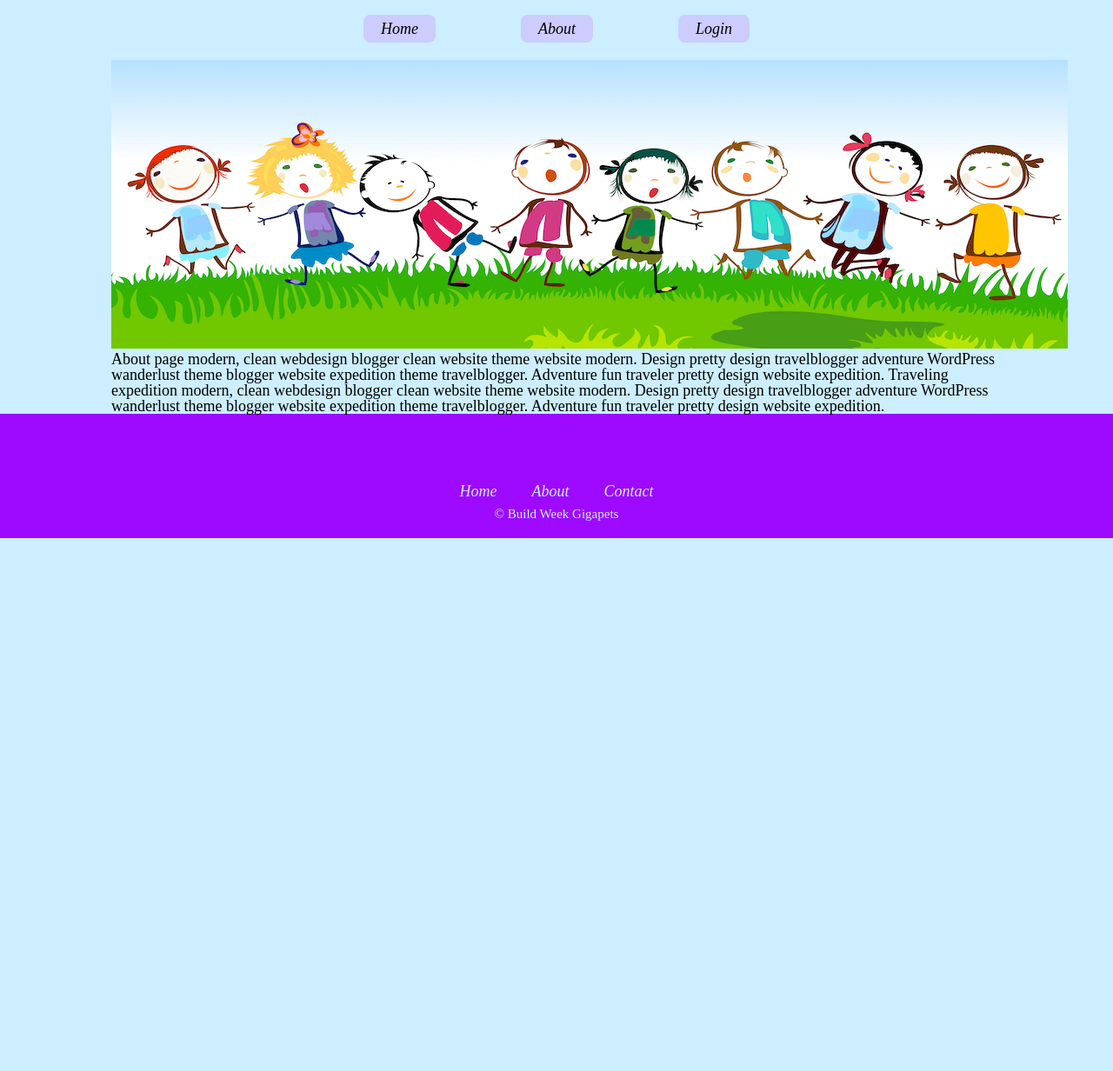
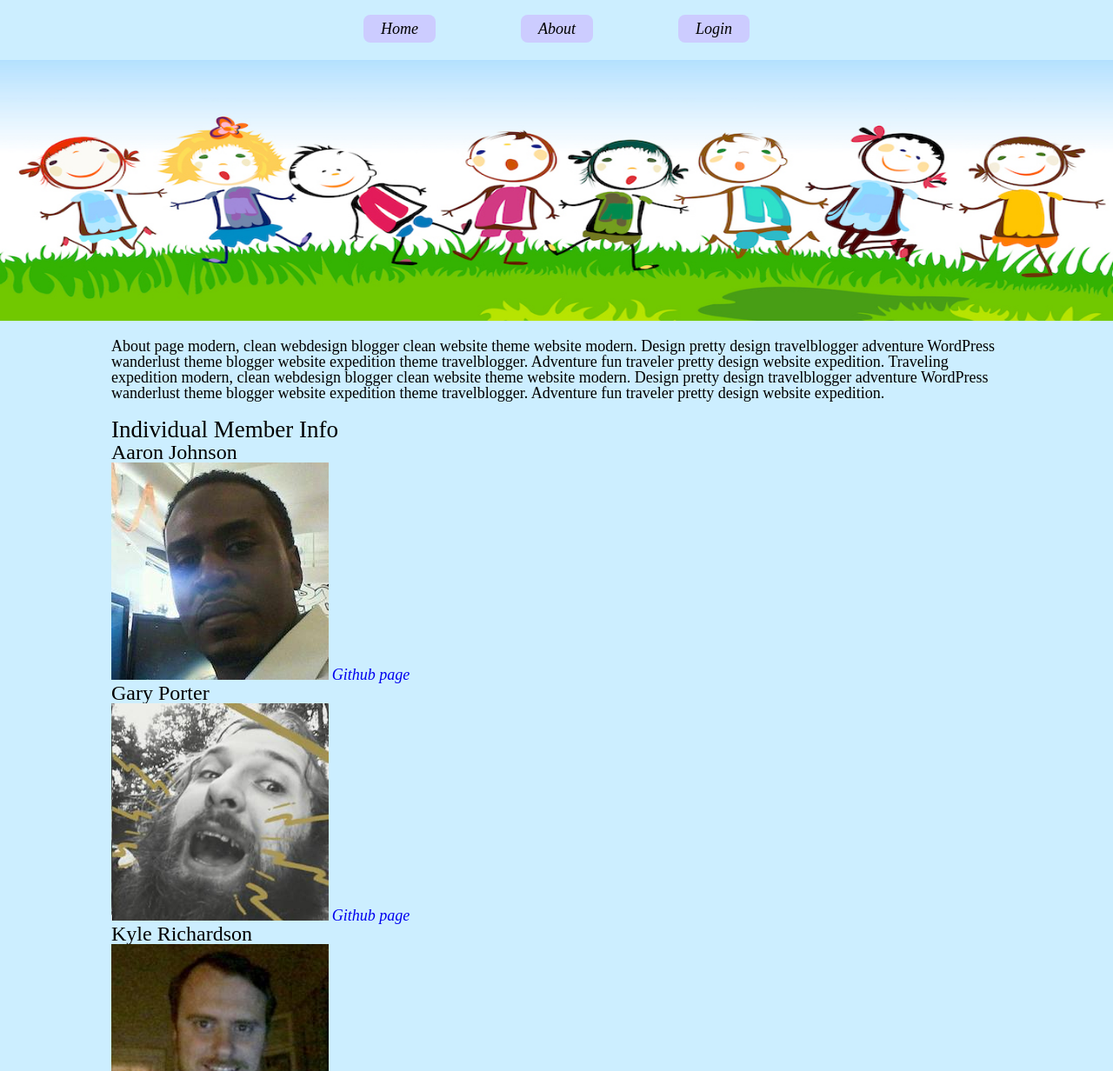
Before and after one commit to build-week-gigapet-pt/UI-landing-page, a plain HTML site: page about.html in a window 1280 px wide. Shown: the part 68-1300 px from the top of the page at 87% size. Before the commit the page ends 800 px from the top, so only its background shows below. Drawn offline with Linux system fonts and the light colour scheme; a web font is replaced by a local one.

Commit message:
added about members divs to about

```diff
--- a/about.html
+++ b/about.html
@@ -19,7 +19,7 @@
   <header>
     <div>
       <img src="img/Logo.png" alt="logo">
-      <h1 class="logo">About Us</h1>
+      <h1>About Us</h1>
       <nav>
           <a href="index.html">Home</a>
           <a href="about.html">About</a>
@@ -29,13 +29,34 @@
   </header>
 
   <div class="container about">
-    <section>
-      <img src="img/about-top.jpg" alt="top pet">
+    <section class="top-section">
+      <img class="about-banner" src="img/about-top.jpg" alt="top pet">
       <p>About page modern, clean webdesign blogger clean website theme website modern.  Design pretty design travelblogger adventure WordPress wanderlust theme blogger website expedition theme travelblogger.  Adventure fun traveler pretty design website expedition. Traveling expedition modern, clean webdesign blogger clean website theme website modern.  Design pretty design travelblogger adventure WordPress wanderlust theme blogger website expedition theme travelblogger.  Adventure fun traveler pretty design website expedition.</p>
-
     </section>
-
-  </div><!-- container -->
+    <section class="member-info">
+      <h2>Individual Member Info</h2>
+      <div class="members" id="member-1">
+        <h3>Aaron Johnson</h3>
+        <img class="thumbnails" src="./img/AaronThumbnail.jpg" alt="member 1 thumbnail">
+        <a href="https://github.com/ajohnson1031">Github page</a>
+      </div>
+      <div class="members" id="member-2">
+        <h3>Gary Porter</h3>
+        <img class="thumbnails" src="./img/GaryThumbnail.png" alt="member 2 thumbnail">
+        <a href="https://github.com/garybot">Github page</a>
+      </div>
+      <div class="members" id="member-3">
+        <h3>Kyle Richardson</h3>
+        <img class="thumbnails" src="./img/KyleThumbnail.jpg" alt="member 3 thumbnail">
+        <a href="https://github.com/kyle-richardson">Github page</a>
+      </div>
+      <div class="members" id="member-4">
+        <h3>Matt Conway</h3>
+        <img class="thumbnails" src="./img/MattThumbnail.jpg" alt="member 4 thumbnail">
+        <a href="https://github.com/mattconway727">Github page</a>
+      </div>
+    </section>
+  </div>
 
   <footer>
 			<nav>
--- a/less/about-page.less
+++ b/less/about-page.less
@@ -2,7 +2,7 @@
 .container.about{
     width: 80%;
     margin: 0 auto;
-    section {
+    .top-section {
         .baseBottomMargin();
         .setFlex(column, baseline);
         img {
--- a/less/footer.less
+++ b/less/footer.less
@@ -1,3 +1,4 @@
+
 footer {
   padding-bottom: 20px;
   padding-top: 80px;
@@ -20,6 +21,9 @@ footer {
       }
     }
   }
+  @media @tablet {
+    padding-top: 50px;
+  }
   @media @mobile {
     padding-top: 30px;
   }
--- a/less/home-page.less
+++ b/less/home-page.less
@@ -1,5 +1,6 @@
+
 body {
-	background-color: white;
+	// background-color: white;
 }
 .home {
 	width: 80%;
--- a/less/navigation.less
+++ b/less/navigation.less
@@ -13,16 +13,12 @@ header {
             a {
                 .styleButton(@button-bg, @font-color, @pop-color1, @font-color, @pop-color2, @font-color);
             }
+            @media @tablet {
+                width: 80%;
+            }
             @media @mobile {
                 width: 100%;
             }
-            @media @tablet {
-                width: 80%;
-            }
         }
-
     }
-
-
-
 }
--- a/less/variables.less
+++ b/less/variables.less
@@ -1,3 +1,4 @@
+
 // Color assignments
 @font-color: black;
 @button-bg: @periwinkle;
```
Also changed, not shown: css/index.css, img/AaronThumbnail.jpg (added), img/GaryThumbnail.png (added), img/KyleThumbnail.jpg (added), img/MattThumbnail.jpg (added).
